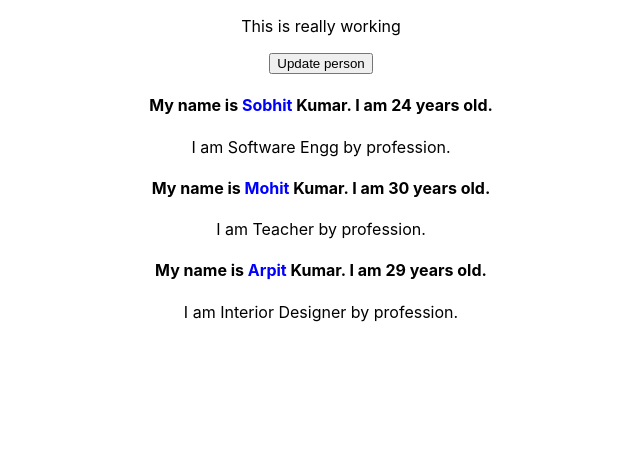
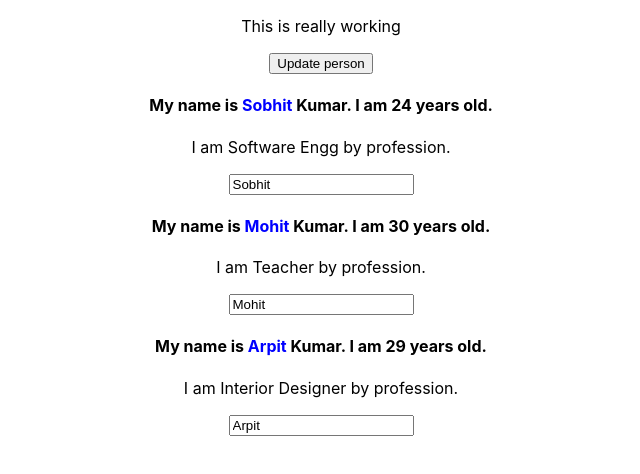
Before and after one commit to MrDroid17/react-basic, a React (Create React App) app: page / in a window 1280 px wide. Shown: the top 474 px of the page, without its empty margins (319-959 px from the left). Built offline with nearby package versions, Linux system fonts and the light colour scheme.

Commit message:
Two way binding

```diff
--- a/src/App.js
+++ b/src/App.js
@@ -25,6 +25,15 @@ class App extends Component {
       ]
     })
   }
+  inputPersonHandler = (event) => {
+    this.setState({
+      persons: [
+        { name: "Babloo", age: 28, profession: "I am Senior Software Engg by profession." },
+        { name: event.target.value, age: 32, profession: "I am assistant Professor by profession." },
+        { name: "Arpit", age: 29, profession: "I am senior Interior Designer by profession." },
+      ]
+    })
+  }
   render() {
     return (
       <div className="App">
@@ -35,6 +44,7 @@ class App extends Component {
           age={this.state.persons[0].age}>{this.state.persons[0].profession}</Person>
         <Person
           name={this.state.persons[1].name}
+          changed={this.inputPersonHandler}
           age={this.state.persons[1].age}>{this.state.persons[1].profession}</Person>
         <Person
           name={this.state.persons[2].name}
--- a/src/Person/Person.js
+++ b/src/Person/Person.js
@@ -5,6 +5,7 @@ const person = (props) => {
     <div>
       <h4 onClick={props.click}>My name is <span className="pointer">{props.name}</span> Kumar. I am {props.age} years old.</h4>
       <p>{props.children}</p>
+      <input type="text" onChange={props.changed} value={props.name}></input>
     </div>
   )
 }
```
